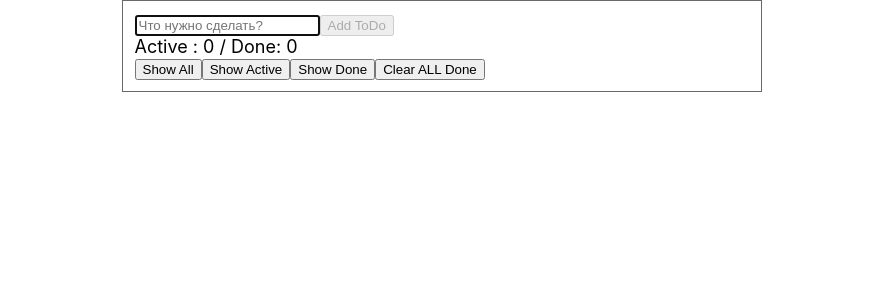
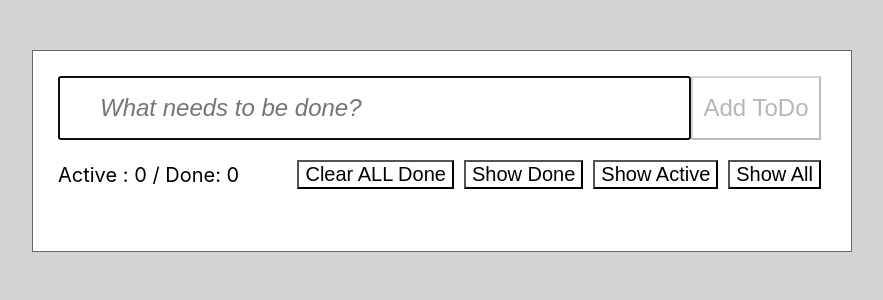
Before and after one commit to paulkasapov/react-todo, a React (Create React App) app: page / in a window 1280 px wide. Shown: the top 300 px of the page, without its empty margins (198-1081 px from the left). Built offline with nearby package versions, Linux system fonts and the light colour scheme.

Commit message:
Added styles

```diff
--- a/src/App.css
+++ b/src/App.css
@@ -1,81 +1,85 @@
-* {
-  box-sizing: border-box;
+html{
+    background-color: lightgray;
 }
 
-body {
-  padding: 5% 0;
-  font-size: 18px;
-  width: 90%;
-  padding: 0;
-  margin: auto;
+#root{
+  padding:25px;
+  width: 768px;
+  margin: 50px auto;
+  border: 1px solid dimgrey;
+    background-color: white;
 }
 
+.add{
+    position: relative;
 
-
-#todoapp {
-  width: 40rem;
-  margin: auto;
-  border: 1px solid dimgrey;
 }
 
-#header {
-  border-bottom: 1px solid dimgrey;
-  height: 10%;
-  padding: 1rem;
+.add #text{
+    font-size: 24px;
+    width: calc(100% - 195px);
+    padding: 16px 16px 16px 40px;
+    font-style: italic;
 }
 
-#new-todo {
-  width: 100%;
-  padding: 1rem 2rem 1rem 1rem;
-  font-size: 18px;
+.add #checkbox{
+    position: absolute;
+    width: 20px;
+    height: 20px;
+    left: 5px;
+    top: 18px;
 }
 
-/*section {*/
-/*height: 100%;*/
-/*width: 100%;*/
-/*!*border: 1px solid black;*!*/
-/*}*/
+.add button{
+    width: 130px;
+    height: 64px;
+    font-size: 24px;
+}
 
-#root{
-  padding:1%;
-  width: 40rem;
-  margin: auto;
-  border: 1px solid dimgrey;
+.filter{
+    padding-top: 20px;
+    padding-bottom: 20px;
+}
+
+.counter{
+    display: inline-block;
+    font-size: 20px;
+    padding: 3px 0;
+}
+
+.filter>button{
+    float: right;
+    font-size: 20px;
+    margin: 0 5px;
 }
 
 ul{
-  margin:  0;
-}
-li {
-  margin: 1rem;
-  height: auto;
-  border: 3px solid green;
-  list-style: none;
+    padding-left: 0;
+    list-style: none;
 }
 
-.completed {
-  color: gray;
-  text-decoration: line-through;
+.todo-item{
+    padding: 12px 0;
+    border-bottom: 1px solid lightgray;
 }
 
-.hidden{
-  display: none;
+.checkbox{
+    width: 20px;
+    height: 20px;
+    margin-right: 15px;
 }
 
-.text {
-  width: 90%;
-  text-overflow: ellipsis;
-  border: none;
+.todo-item .text, .todo-item .delete{
+    vertical-align: 2px;
+    font-size: 24px;
 }
 
-.checked {
-  text-decoration: line-through;
-  color: gray;
+.todo-item .text{
+    width: calc(100% - 130px);
+    border: none;
+    background-color: white;
 }
 
-#submit {
-  position: absolute;
-  top: 1rem;
-  right: 0;
-  width: auto;
+button{
+    background-color: white;
 }
--- a/src/components/Add.js
+++ b/src/components/Add.js
@@ -36,12 +36,15 @@ class Add extends React.Component {
     render() {
         const { text} = this.state
         return (
+
             <form className="add" onSubmit={this.submitHandler}>
+                {/*<input id="checkbox"*/}
+                       {/*type="checkbox"/>*/}
                 <input
                     id="text"
                     onChange={this.handleChange}
                     className="add__text"
-                    placeholder="Что нужно сделать?"
+                    placeholder="What needs to be done?"
                     value={text}
                     autoFocus={true}
                     ref={el => {
--- a/src/components/Filter.js
+++ b/src/components/Filter.js
@@ -18,7 +18,7 @@ class Filter extends React.Component {
     counterOfTasks() {
         const tasks = this.props.data;
         const doneCounter = tasks.filter(t => t.done);
-        return (<div>Active : {tasks.length - doneCounter.length} / Done: {doneCounter.length}</div>)
+        return (<div className={"counter"}>Active : {tasks.length - doneCounter.length} / Done: {doneCounter.length}</div>)
     }
 
     handleFilter(){
--- a/src/components/Task.js
+++ b/src/components/Task.js
@@ -27,6 +27,7 @@ class Task extends React.Component {
         return (
             <li className="todo-item">
                 <input type="checkbox"
+                       className={"checkbox"}
                        onClick={this.handleDone}
                        defaultChecked={this.props.data.done}
                 />
```
